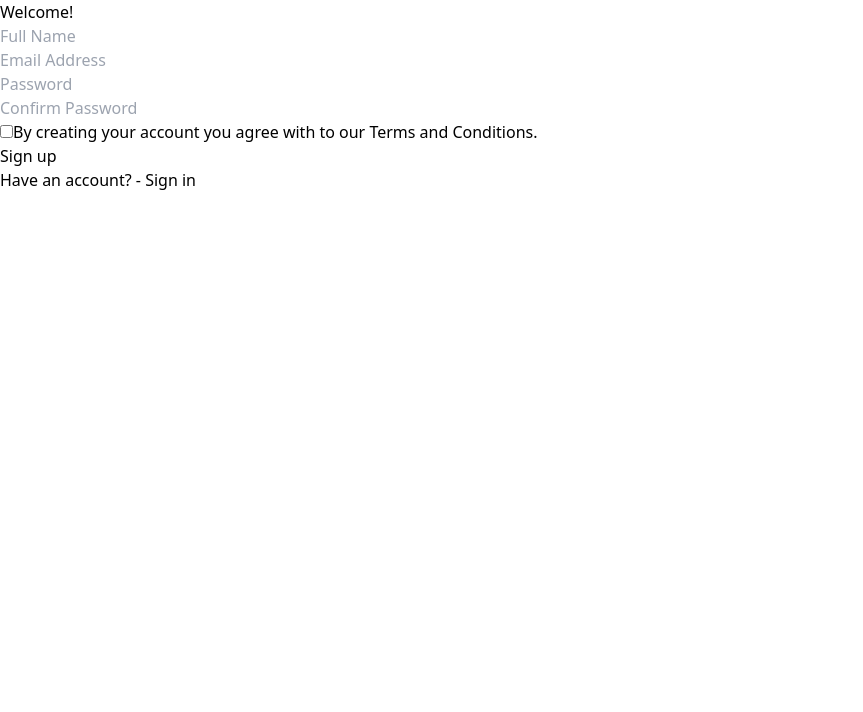
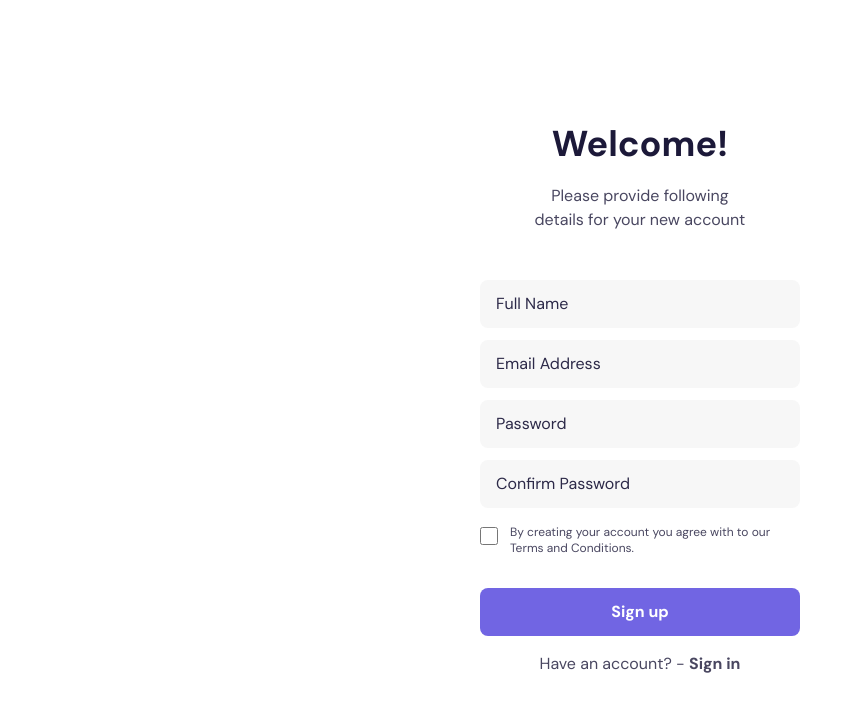
Before and after one commit to bankforall/web, a React (Vite) app: page /register in a window 1280 px wide. Shown: the top 712 px of the page, without its empty margins (0-863 px from the left). Built offline with nearby package versions, Linux system fonts and the light colour scheme.

Commit message:
chore: style login and register page

```diff
--- a/src/pages/Login.tsx
+++ b/src/pages/Login.tsx
@@ -18,34 +18,51 @@ const Login: FC = () => {
   };
 
   return (
+    <div className="min-h-screen flex justify-center items-center p-5">
+      <div className="max-w-xs w-full">
+        <div className="text-center text-purple">
+          <h1 className="text-4xl font-bold">Welcome Back!</h1>
+          <p className="opacity-80 mt-5">Sign in to continue</p>
+        </div>
+        <form className="mt-12" onSubmit={handleSubmit(onSubmit)}>
+          <div className=" flex flex-col space-y-3">
             <div>
-      <div>
-        <h1>Welcome Back!</h1>
-        <p>Sign in to continue</p>
-      </div>
-      <form onSubmit={handleSubmit(onSubmit)}>
-        <div>
-          <input type="email" placeholder="Email" {...register("email")} />
+              <input
+                className="bg-grey text-clay px-4 py-3 w-full rounded-lg placeholder:text-clay"
+                type="email"
+                placeholder="Email"
+                {...register("email")}
+              />
               {errors.email && <p>{errors.email.message}</p>}
             </div>
             <div>
               <input
+                className="bg-grey text-clay px-4 py-3 w-full rounded-lg placeholder:text-clay"
                 type="password"
                 placeholder="Password"
                 {...register("password")}
               />
               {errors.password && <p>{errors.password.message}</p>}
             </div>
-        <div>
+          </div>
+          <div className="text-right mt-4 text-purple opacity-80 text-xs">
             <p>Forgot Password?</p>
           </div>
-        <button type="submit" disabled={isSubmitting}>
+          <button
+            type="submit"
+            disabled={isSubmitting}
+            className="py-3 px-4 mt-12 w-full text-center bg-lightpurple text-white font-bold rounded-lg"
+          >
             Sign in
           </button>
-        <p>
-          Don't have an account? - <Link to="/register">Sign Up</Link>
+          <p className="text-center text-purple opacity-80 mt-4">
+            Don't have an account? -{" "}
+            <Link to="/register" className="font-bold">
+              Sign Up
+            </Link>
           </p>
         </form>
+      </div>
     </div>
   );
 };
--- a/src/pages/Register.tsx
+++ b/src/pages/Register.tsx
@@ -18,13 +18,21 @@ const Register: FC = () => {
   };
 
   return (
-    <div>
-      <div>
-        <h1>Welcome!</h1>
+    <div className="min-h-screen flex justify-center items-center p-5">
+      <div className="max-w-xs w-full">
+        <div className="text-center text-purple">
+          <h1 className="text-4xl font-bold">Welcome!</h1>
+          <p className="opacity-80 mt-5">
+            Please provide following
+            <br />
+            details for your new account
+          </p>
         </div>
-      <form onSubmit={handleSubmit(onSubmit)}>
+        <form className="mt-12" onSubmit={handleSubmit(onSubmit)}>
+          <div className="flex flex-col space-y-3">
             <div>
               <input
+                className="bg-grey text-clay px-4 py-3 w-full rounded-lg placeholder:text-clay"
                 type="text"
                 placeholder="Full Name"
                 {...register("fullname")}
@@ -33,6 +41,7 @@ const Register: FC = () => {
             </div>
             <div>
               <input
+                className="bg-grey text-clay px-4 py-3 w-full rounded-lg placeholder:text-clay"
                 type="email"
                 placeholder="Email Address"
                 {...register("email")}
@@ -41,6 +50,7 @@ const Register: FC = () => {
             </div>
             <div>
               <input
+                className="bg-grey text-clay px-4 py-3 w-full rounded-lg placeholder:text-clay"
                 type="password"
                 placeholder="Password"
                 {...register("password")}
@@ -49,26 +59,36 @@ const Register: FC = () => {
             </div>
             <div>
               <input
+                className="bg-grey text-clay px-4 py-3 w-full rounded-lg placeholder:text-clay"
                 type="password"
                 placeholder="Confirm Password"
                 {...register("confirmPassword")}
               />
-          {errors.confirmPassword && <p>{errors.confirmPassword.message}</p>}
+              {errors.confirmPassword && (
+                <p>{errors.confirmPassword.message}</p>
+              )}
             </div>
-        <div>
-          <input type="checkbox" {...register("terms")} />
-          <label>
-            By creating your account you agree with to our Terms and Conditions.
+          </div>
+          <div className="mt-4 flex gap-3">
+            <input type="checkbox" {...register("terms")} className="w-6 h-6 accent-lightpurple" />
+            <label className="text-xs text-purple opacity-80">
+              By creating your account you agree with to our Terms and
+              Conditions.
             </label>
             {errors.terms && <p>{errors.terms.message}</p>}
           </div>
-        <button type="submit" disabled={isSubmitting}>
+          <button
+            type="submit"
+            disabled={isSubmitting}
+            className="py-3 px-4 mt-8 w-full text-center bg-lightpurple text-white font-bold rounded-lg"
+          >
             Sign up
           </button>
-        <p>
-          Have an account? - <Link to="/login">Sign in</Link>
+          <p className="text-center text-purple opacity-80 mt-4">
+            Have an account? - <Link to="/login" className="font-bold">Sign in</Link>
           </p>
         </form>
+      </div>
     </div>
   );
 };
--- a/src/styles/index.css
+++ b/src/styles/index.css
@@ -1,3 +1,5 @@
+@import url('https://fonts.googleapis.com/css2?family=DM+Sans:wght@400;700&display=swap');
+
 @tailwind base;
 @tailwind components;
 @tailwind utilities;
--- a/tailwind.config.cjs
+++ b/tailwind.config.cjs
@@ -2,7 +2,17 @@
 module.exports = {
   content: ["./index.html", "./src/**/*.{js,ts,jsx,tsx}"],
   theme: {
-    extend: {},
+    extend: {
+      colors: {
+        purple: "#1C1939",
+        grey: "#F7F7F7",
+        clay: "#2C2948",
+        lightpurple: "#7165E3"
+      },
+      fontFamily: {
+        sans: ["DM Sans", "sans-serif"],
+      }
+    },
   },
   plugins: [],
 };
```
Lines whose indentation alone changed are shown as unchanged.
